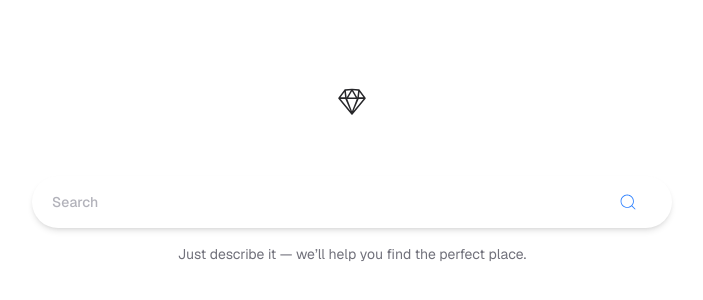
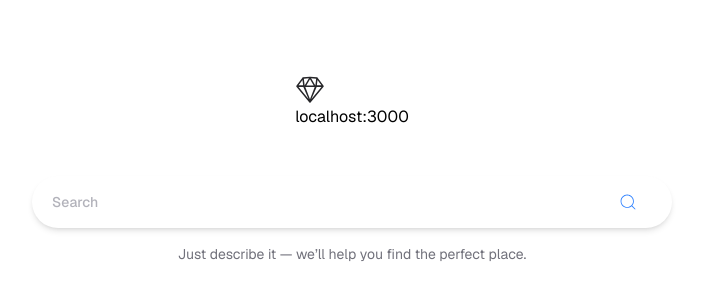
Before and after one commit to wolfcarves/restaurant-finder, a Next.js app: page / in a window 1280 px wide. Shown: the part 178-478 px from the top of the page, without its empty margins (288-991 px from the left). Built offline with nearby package versions, Linux system fonts and the light colour scheme.

Commit message:
feat: display base URL in the HomePage component for testing

```diff
--- a/src/app/page.tsx
+++ b/src/app/page.tsx
@@ -1,6 +1,7 @@
 import { RxSketchLogo } from 'react-icons/rx';
 import SearchForm from '@/components/forms/search-form/search-form';
 import SuggestionList from '@/components/list/suggestion/suggestion-list';
+import { getBaseUrl } from '@/utils/getBaseUrl';
 
 export default async function HomePage() {
     return (
@@ -8,6 +9,7 @@ export default async function HomePage() {
             <div className="absolute top-[35%] left-1/2 transform -translate-x-1/2 -translate-y-1/2 w-full">
                 <div className="mx-auto w-max">
                     <RxSketchLogo size={30} className="text-zinc-800" />
+                    {getBaseUrl()}
                 </div>
             </div>
 
```
